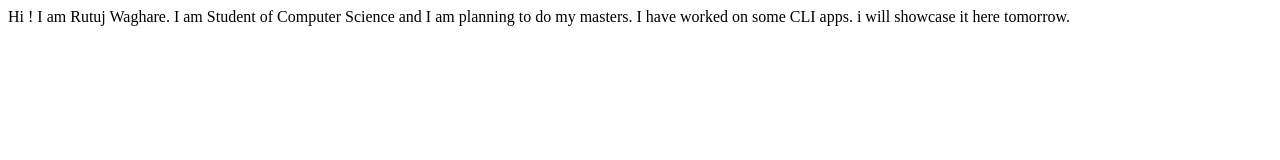
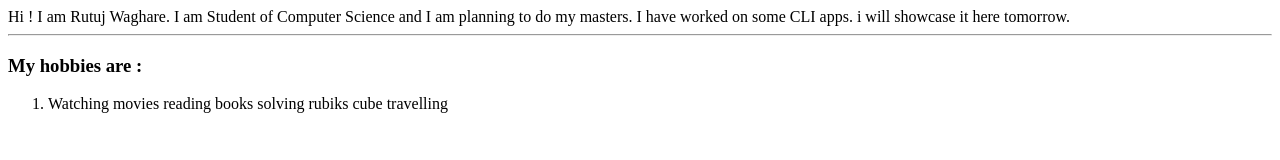
Before and after one commit to rutuj-waghare/rutujwaghare.com, a plain HTML site: page index.html in a window 1280 px wide. Drawn offline with Linux system fonts and the light colour scheme.

Commit message:
Update : add interest

```diff
--- a/index.html
+++ b/index.html
@@ -13,6 +13,17 @@
     I am Student of Computer Science and I am planning to do my masters.
 
     I have worked on some CLI apps. i will showcase it here tomorrow.
+    <hr>
+    <h3>My hobbies are : </h3>
+    <ol>
+        <li>
+            Watching movies
+            reading books
+            solving rubiks cube
+            travelling
+        </li>
+
+    </ol>
 </body>
 
 </html>
```
